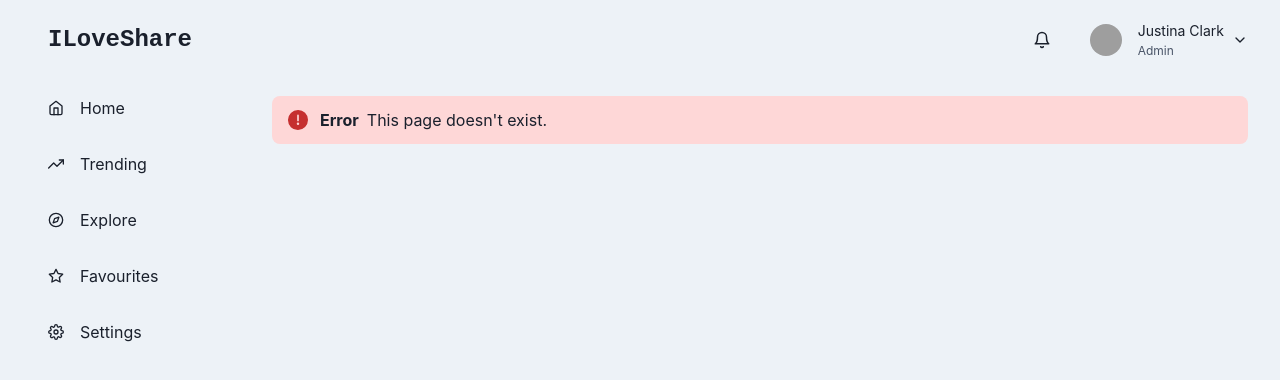
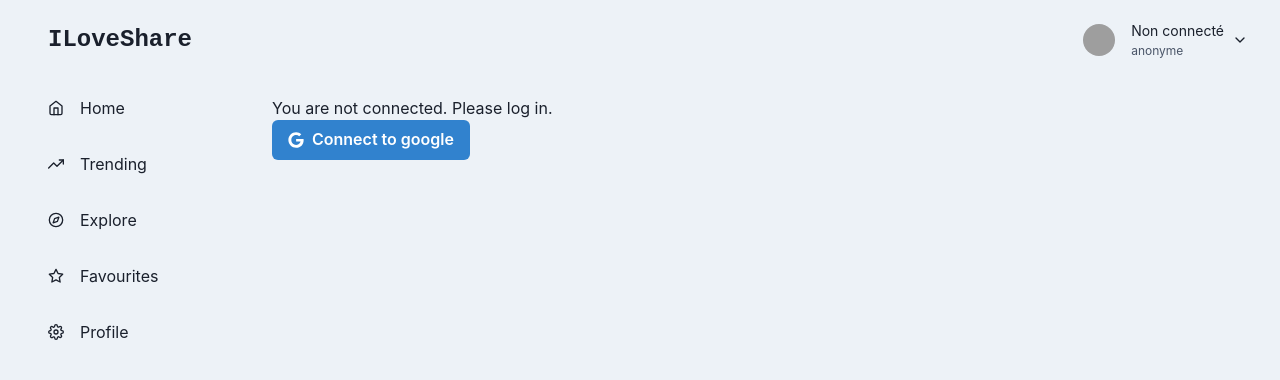
Before and after one commit to frontcodelover/iloveshare, a React (Create React App) app in the folder frontend/: page /dashboard in a window 1280 px wide. Shown: the top 380 px of the page. Built offline with nearby package versions, Linux system fonts and the light colour scheme; no server answers; grey boxes are pictures that could not be loaded.

Commit message:
ILS-1 [TEST] state mangement
refacto and state management test

```diff
--- /dev/null
+++ b/frontend/src/Routing/Routing.js
@@ -0,0 +1,31 @@
+import React from 'react'
+import { Routes, Route } from "react-router-dom";
+import Home from '../components/Home/Home';
+import PostByTags from '../components/Tags/PostByTags';
+import Trending from '../components/Trending';
+import Favourites from '../components/Favourites';
+import Explore from '../components/Explore';
+import SignUp from '../components/User/SignUp';
+import LoginRedirect from '../components/User/LoginRedirect';
+import Dashboard from '../components/User/Dashboard';
+import PageNotFound from '../404';
+
+export default function Routing() {
+  return (
+    <Routes>
+                <Route exact path="/" element={<Home />} />
+                <Route exact path="/t/:tags" element={<PostByTags />} />
+                <Route exact path="/trending" element={<Trending />} />
+                <Route exact path="/favourites" element={<Favourites />} />
+                <Route exact path="/explore" element={<Explore />} />
+                <Route exact path="/signup" element={<SignUp />} />
+                <Route exact path="/dashboard/" element={<Dashboard />} />
+                <Route
+                  exact
+                  path="/connect/:providerName/redirect"
+                  component={LoginRedirect}
+                />
+                <Route path="*" element={<PageNotFound />} />
+              </Routes>
+  )
+}
--- a/frontend/src/components/Explore.js
+++ b/frontend/src/components/Explore.js
@@ -1,27 +1,47 @@
-import React from 'react'
+
+import React, {useEffect, useState} from 'react'
 import { useSelector } from 'react-redux'
 import { useFetchData } from "./Hooks/useFetchData";
 
+
 export default function Explore() {
   const backendUrl = process.env.REACT_APP_API_URL;
-  const dataExplore = useSelector(state => state.link.link)
-  console.log(dataExplore)
+  const { link } = useSelector((state) => state.link)
+  const [isLoading, setIsLoading] = useState(true);
+
+
+  console.log(link)
+
+
    useFetchData(
-    `${backendUrl}/api/links?populate=*`
-  );
+     `${backendUrl}/api/links?populate=*`
+     );
+    useEffect(() => {
+      if (link) {
+        setIsLoading(false);
+      }
+    }
+    , [link]);
+
 
 
   return (
     <>
-    {/* {dataExplore.map((item, index) => {
+      {isLoading ? (
+        <p>Loading...</p>
+          ) : (
+    link.data.map((item) => {
       return (
-        <div key={index}>
-          <h1>{item.title}</h1>
+        <div>
+          <h1>{item.attributes.name}</h1>
           <p>{item.description}</p>
         </div>
       )
     }
-    )} */}
+    )
+    )
+    }
+
     </>
   )
 }
--- a/frontend/src/components/Layout/Sidebar.js
+++ b/frontend/src/components/Layout/Sidebar.js
@@ -1,4 +1,5 @@
 import React, {useEffect, useState} from "react";
+import { useSelector } from "react-redux";
 import { Link as ReachLink} from "react-router-dom"
 import {
   IconButton,
@@ -33,21 +34,24 @@ import {
   FiChevronDown,
 } from "react-icons/fi";
 
+
 const LinkItems = [
   { name: "Home", icon: FiHome, url: "/" },
   { name: "Trending", icon: FiTrendingUp, url: "/trending" },
   { name: "Explore", icon: FiCompass, url: "/explore" },
   { name: "Favourites", icon: FiStar, url: "/favourites" },
-  { name: "Settings", icon: FiSettings, url: "/settings" },
+  { name: "Profile", icon: FiSettings, url: "/dashboard/" },
 ];
 
 let userId = localStorage.id;
 
 export default function SidebarWithHeader({ children }) {
+  const {user} = useSelector((state) => state.user)
   const [userId, setUserId] = useState(null);
   useEffect(() => {
-    if(localStorage.id != null) {
-      setUserId(localStorage.id);
+
+    if(user) {
+
     } else {
 
         <div>
@@ -154,15 +158,21 @@ const NavItem = ({ icon, children, url, ...rest }) => {
 };
 
 const MobileNav = ({ onOpen, ...rest }) => {
+  const {user} = useSelector((state) => state.user)
   return (
+    <>
+
+    {user ? (
+
+
       <Flex
       ml={{ base: 0, md: 60 }}
       px={{ base: 4, md: 4 }}
       height="20"
       alignItems="center"
-      bg={useColorModeValue("gray.100", "gray.900")}
 
-      borderBottomColor={useColorModeValue("gray.200", "gray.700")}
+
+
       justifyContent={{ base: "space-between", md: "flex-end" }}
       {...rest}
     >
@@ -210,7 +220,7 @@ const MobileNav = ({ onOpen, ...rest }) => {
                   spacing="1px"
                   ml="2"
                   >
-                  <Text fontSize="sm">Justina Clark</Text>
+                  <Text fontSize="sm">{user.user.username}</Text>
                   <Text fontSize="xs" color="gray.600">
                     Admin
                   </Text>
@@ -221,12 +231,11 @@ const MobileNav = ({ onOpen, ...rest }) => {
               </HStack>
             </MenuButton>
             <MenuList
-              bg={useColorModeValue("white", "gray.900")}
-              borderColor={useColorModeValue("gray.200", "gray.700")}
+
               >
-              <MenuItem as={ReachLink} to={`dashboard/:${userId}`}>Profile</MenuItem>
+              <MenuItem as={ReachLink} to={`dashboard/`}>Profile</MenuItem>
               <MenuItem>Settings</MenuItem>
-              <MenuItem>Billing</MenuItem>
+
               <MenuDivider />
               <MenuItem>Sign out</MenuItem>
             </MenuList>
@@ -234,6 +243,80 @@ const MobileNav = ({ onOpen, ...rest }) => {
         </Flex>
       </HStack>
       </Flex>
+    ) : (
+      <Flex
+      ml={{ base: 0, md: 60 }}
+      px={{ base: 4, md: 4 }}
+      height="20"
+      alignItems="center"
+
+
+
+      justifyContent={{ base: "space-between", md: "flex-end" }}
+      {...rest}
+    >
+      <IconButton
+        display={{ base: "flex", md: "none" }}
+        onClick={onOpen}
+        variant="outline"
+        aria-label="open menu"
+        icon={<FiMenu />}
+        />
+
+      <Text
+      display={{ base: "flex", md: "none" }}
+        fontSize="2xl"
+        fontFamily="monospace"
+        fontWeight="bold"
+        >
+        ILoveShare
+      </Text>
+
+<HStack spacing={{ base: "0", md: "6" }}>
+
+        <Flex alignItems={"center"}>
+          <Menu>
+            <MenuButton
+              py={2}
+              transition="all 0.3s"
+              _focus={{ boxShadow: "none" }}
+              >
+              <HStack>
+                <Avatar
+                  size={"sm"}
+                  src={
+                    "https://upload.wikimedia.org/wikipedia/commons/thumb/5/59/User-avatar.svg/1024px-User-avatar.svg.png"
+                  }
+                  />
+                <VStack
+                  display={{ base: "none", md: "flex" }}
+                  alignItems="flex-start"
+                  spacing="1px"
+                  ml="2"
+                  >
+                  <Text fontSize="sm">Non connecté</Text>
+                  <Text fontSize="xs" color="gray.600">
+                    anonyme
+                  </Text>
+                </VStack>
+                <Box display={{ base: "none", md: "flex" }}>
+                  <FiChevronDown />
+                </Box>
+              </HStack>
+            </MenuButton>
+            <MenuList>
+
+              <MenuItem as={ReachLink} to={'/signup'}>Login</MenuItem>
+              <MenuItem as={ReachLink} to={'/signup'}>Sign up</MenuItem>
+            </MenuList>
+          </Menu>
+        </Flex>
+      </HStack>
+      </Flex>
+    )}
+
+
+  </>
 
     );
     };
--- a/frontend/src/components/User/Dashboard.js
+++ b/frontend/src/components/User/Dashboard.js
@@ -2,41 +2,41 @@ import React, { useEffect, useState } from "react";
 import LoginRedirect from "./LoginRedirect";
 import LoginBtn from "./LoginBtn";
 import { useParams } from "react-router-dom";
-
+import { useSelector } from "react-redux";
+import { Text } from '@chakra-ui/react'
 
 export default function Dashboard() {
+
+ const { user } = useSelector((state) => state.user)
   const backendUrl = process.env.REACT_APP_API_URL;
   const [dataRes, setDataRes] = useState('{}');
-  const params = useParams();
+
   let tab = [];
   useEffect(() => {
-    fetch(`${backendUrl}/api/users/${params.id}`)
+    fetch(`${backendUrl}/api/users/${user?.user.id}`)
       .then((res) => res.json())
       .then((data) => setDataRes(data))
       .catch((err) => console.log(err));
-  }, [params.id, backendUrl]);
+  }, [backendUrl, user?.user.id]);
 
 tab.push(dataRes);
 
   console.log(tab);
 
   return (
-    <div>
-      {tab.map((user) => {
-        return (
-          <div>
-            <h1>{user.username}</h1>
-            <p>{user.email}</p>
-            <p>{user.place}</p>
-            <p>{user.age} ans</p>
-            <p>{user.pseudo}</p>
-            <p>{user.bio}</p>
-          </div>
-        );
-      }
+    <>
+      {!user ? (
+        <>
+          <LoginRedirect />
+          <LoginBtn />
+        </>
+      ) : (
+        <>
+          <Text fontSize='4xl'>Welcome {user.user.username}</Text>
+          <p>{user.user.email}</p>
+        </>
       )}
-      <LoginRedirect />
-      <LoginBtn />
-    </div>
+
+    </>
   );
 }
--- a/frontend/src/components/User/LoginBtn.js
+++ b/frontend/src/components/User/LoginBtn.js
@@ -1,15 +1,15 @@
 import React, { useState } from 'react';
-import { Link } from 'react-router-dom';
+import { Button } from '@chakra-ui/react'
+import { FaGoogle } from 'react-icons/fa';
 
 const backendUrl = process.env.REACT_APP_API_URL;
 
 const providersNames = [
   'google',
-  'auth0',
 ];
 
 const LoginButton = (props) =>
-    <button style={{ width: '150px' }}><a href={`${backendUrl}/api/connect/${props.providerName}`}>Connect to {props.providerName} </a></button>
+    <Button colorScheme='blue'  leftIcon={<FaGoogle />}><a href={`${backendUrl}/api/connect/${props.providerName}`}>Connect to {props.providerName} </a></Button>
  ;
 
 const LogoutButton = (props) => <button onClick={props.onClick}>Logout</button>;
--- a/frontend/src/components/User/LoginRedirect.js
+++ b/frontend/src/components/User/LoginRedirect.js
@@ -36,7 +36,7 @@ const LoginRedirect = (props) => {
         setCurrentUserId(res.user.id);
         console.log(res);
         const disp = dispatch(setCurrentUserData(res));
-        setTimeout(() => history(`/dashboard/${currentUserId}`), 3000); // Redirect to homepage after 3 sec
+        setTimeout(() => history(`/dashboard/`), 3000); // Redirect to homepage after 3 sec
       })
       .catch(err => {
         console.log(err);
--- a/frontend/src/components/User/SignUp.js
+++ b/frontend/src/components/User/SignUp.js
@@ -14,12 +14,12 @@ export default function SignUp() {
   useEffect(() => {
     if (user) {
       console.log("use",user == null)
-      setTimeout(() => history(`/`), 3000); // Redirect to homepage after 3 sec
+      setTimeout(() => history(`/dashboard/`), 3000); // Redirect to homepage after 3 sec
   } else {
       setIsLoading(false);
     }
   }
-  , [user]);
+  , [user, history]);
 
   return (
     <>
--- a/frontend/src/index.js
+++ b/frontend/src/index.js
@@ -5,18 +5,10 @@ import App from "./App";
 import reportWebVitals from "./reportWebVitals";
 import { ChakraProvider, Container } from "@chakra-ui/react";
 import { BrowserRouter, Routes, Route } from "react-router-dom";
-import Trending from "./components/Trending";
 import SidebarWithHeader from "./components/Layout/Sidebar";
-import Home from "./components/Home/Home";
-import Favourites from "./components/Favourites";
-import Explore from "./components/Explore";
-import PostByTags from "./components/Tags/PostByTags";
-import LoginRedirect from "./components/User/LoginRedirect";
-import SignUp from "./components/User/SignUp";
-import Dashboard from "./components/User/Dashboard";
-import PageNotFound from "./404";
 import { Provider } from "react-redux";
 import store from "./app/store";
+import Routing from "./Routing/Routing";
 
 const root = ReactDOM.createRoot(document.getElementById("root"));
 root.render(
@@ -27,21 +19,7 @@ root.render(
           <Container maxW="1280px">
             <SidebarWithHeader>
               <App />
-              <Routes>
-                <Route exact path="/" element={<Home />} />
-                <Route exact path="/t/:tags" element={<PostByTags />} />
-                <Route exact path="/trending" element={<Trending />} />
-                <Route exact path="/favourites" element={<Favourites />} />
-                <Route exact path="/explore" element={<Explore />} />
-                <Route exact path="/signup" element={<SignUp />} />
-                <Route exact path="/dashboard/:id" element={<Dashboard />} />
-                <Route
-                  exact
-                  path="/connect/:providerName/redirect"
-                  component={LoginRedirect}
-                />
-                <Route path="*" element={<PageNotFound />} />
-              </Routes>
+              <Routing />
             </SidebarWithHeader>
           </Container>
         </Provider>
```
Also changed, not shown: 1 other file (tests, documents, lock files or other folders). Lines whose indentation alone changed are shown as unchanged.
